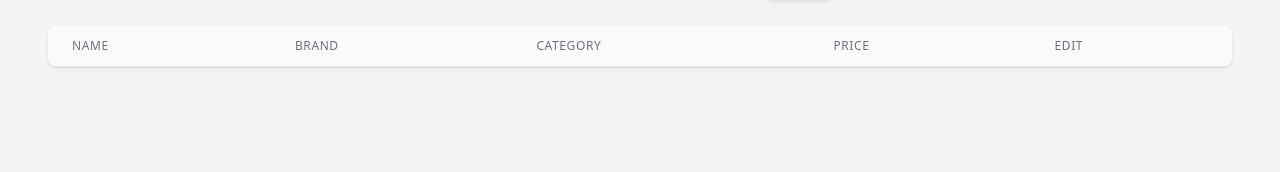
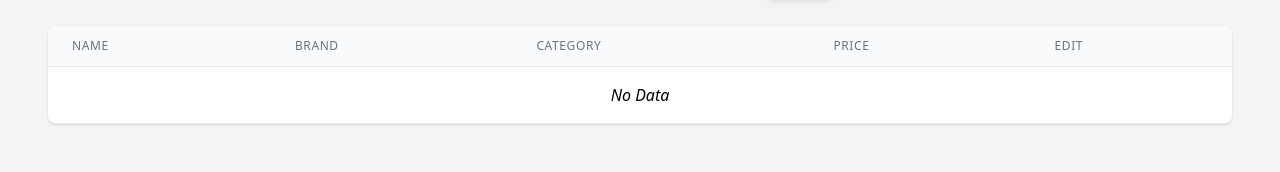
Before and after one commit to llravelo/growsarisari-store, a React (Create React App) app: page / in a window 1280 px wide. Shown: the part 128-300 px from the top of the page. Built offline with nearby package versions, Linux system fonts and the light colour scheme; a web font is replaced by a local one.

Commit message:
add no data handler

```diff
--- a/src/components/Table.tsx
+++ b/src/components/Table.tsx
@@ -18,6 +18,7 @@ interface TableProps {
 
 function Table({ headers, data, hasEdit, editFn = () => {} }: TableProps) {
   const editIndex = headers.findIndex((header) => header === editHeader);
+  const colSpan = editIndex !== -1 ? headers.length : headers.length - 1;
 
   return (
     <div className="flex flex-col">
@@ -43,6 +44,16 @@ function Table({ headers, data, hasEdit, editFn = () => {} }: TableProps) {
                 </tr>
               </thead>
               <tbody className="bg-white divide-y divide-gray-200">
+                {data.length <= 0 && (
+                  <tr>
+                    <td
+                      className="px-6 py-4 whitespace-nowrap text-center italic"
+                      colSpan={colSpan}
+                    >
+                      No Data
+                    </td>
+                  </tr>
+                )}
                 {data.map((columns) => (
                   <tr>
                     {columns.map((cell, i) => {
```
